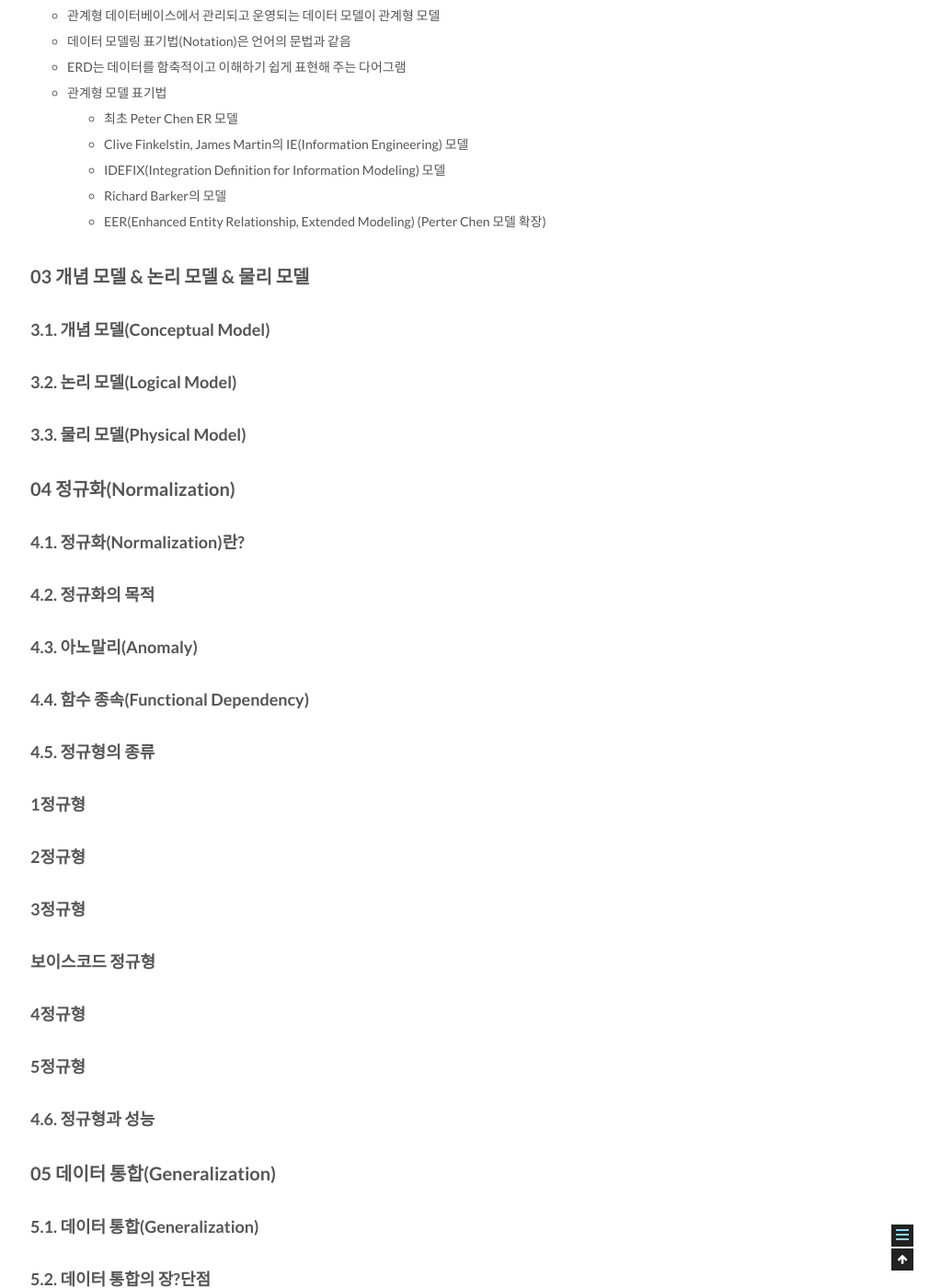
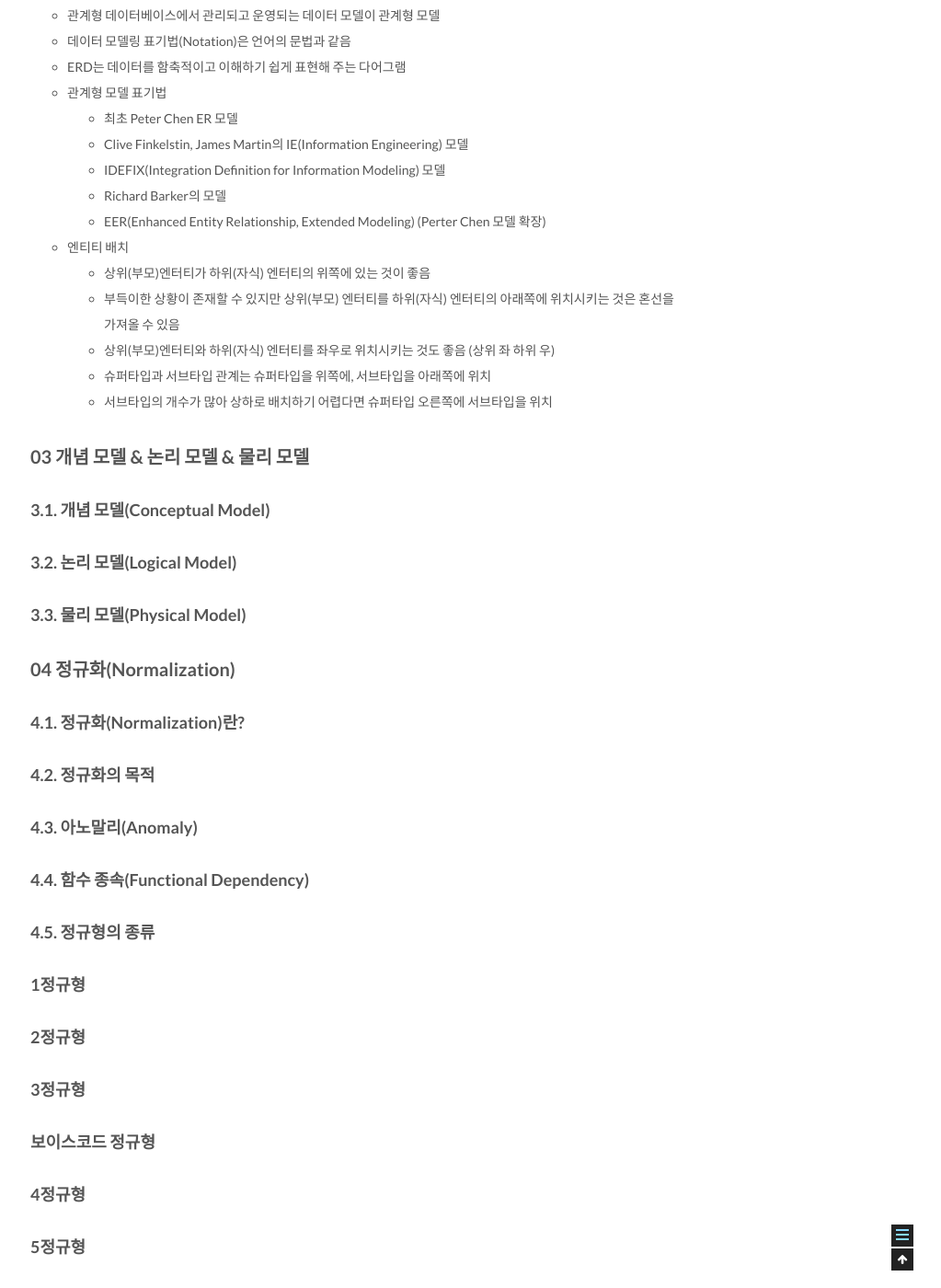
Before and after one commit to csj4032/csj4032.github.io, a Jekyll site: the page built from _posts/2018-05-02-관계형데이터모델링프리미엄가이드.md, in a window 1280 px wide and 1400 px high, scrolled down 5398 px. Shown: the whole window at 92% size, without its empty margins (257-1280 px from the left). Built offline with Jekyll 4.4.1, drawn with Linux system fonts in a browser that asks for light colours; comment, search, counter and statistics services are not loaded.

Commit message:
관계형 데이터 베이스 모델링 포스팅 수정

```diff
--- a/_posts/2018-05-02-관계형데이터모델링프리미엄가이드.md
+++ b/_posts/2018-05-02-관계형데이터모델링프리미엄가이드.md
@@ -160,6 +160,12 @@ comments: true
   * IDEFIX(Integration Definition for Information Modeling) 모델
   * Richard Barker의 모델
   * EER(Enhanced Entity Relationship, Extended Modeling) (Perter Chen 모델 확장)
+* 엔티티 배치
+  * 상위(부모)엔터티가 하위(자식) 엔터티의 위쪽에 있는 것이 좋음
+  * 부득이한 상황이 존재할 수 있지만 상위(부모) 엔터티를 하위(자식) 엔터티의 아래쪽에 위치시키는 것은 혼선을 가져올 수 있음
+  * 상위(부모)엔터티와 하위(자식) 엔터티를 좌우로 위치시키는 것도 좋음 (상위 좌 하위 우)
+  * 슈퍼타입과 서브타입 관계는 슈퍼타입을 위쪽에, 서브타입을 아래쪽에 위치
+  * 서브타입의 개수가 많아 상하로 배치하기 어렵다면 슈퍼타입 오른쪽에 서브타입을 위치
 
 ## 03 개념 모델 & 논리 모델 & 물리 모델
 
```
